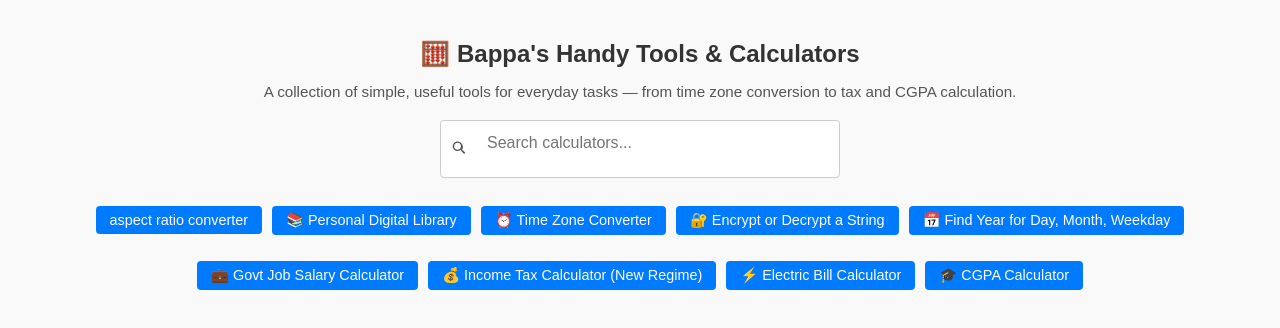
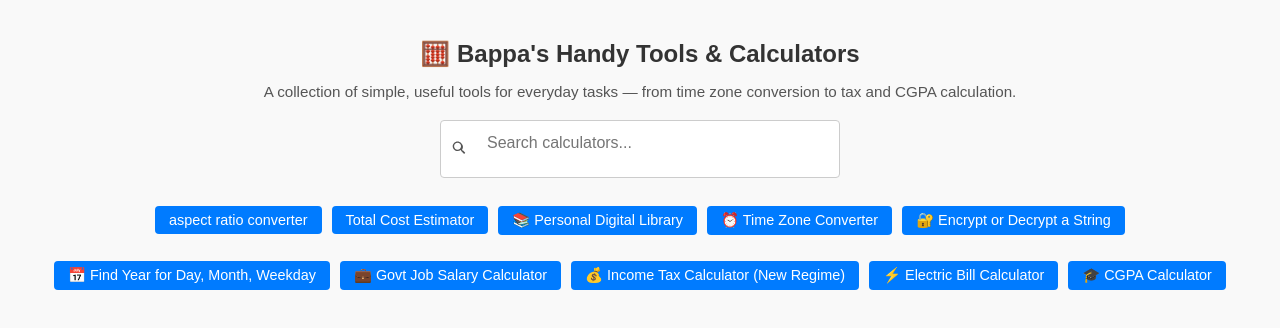
Before and after one commit to bappa402/bappa-calculators.github.io, a plain HTML site: page index.html in a window 1280 px wide. Drawn offline with Linux system fonts and the light colour scheme.

Commit message:
added cost estimation calculator

```diff
--- a/index.html
+++ b/index.html
@@ -27,6 +27,7 @@
     <!-- 🔘 Button List -->
     <div id="buttonList" class="button-grid">
     <div class="button-item"><a href="aspect ratio converter.html"><button>aspect ratio converter</button></a></div>
+    <div class="button-item"><a href="cost estimation calculator.html"><button>Total Cost Estimator</button></a></div>
     <div class="button-item"><a href="new personal library.html"><button>📚 Personal Digital Library</button></a></div>
     <div class="button-item"><a href="https://dateful.com/time-zone-converter"><button>⏰ Time Zone Converter</button></a></div>
     <div class="button-item"><a href="encrypt.html"><button>🔐 Encrypt or Decrypt a String</button></a></div>
```
